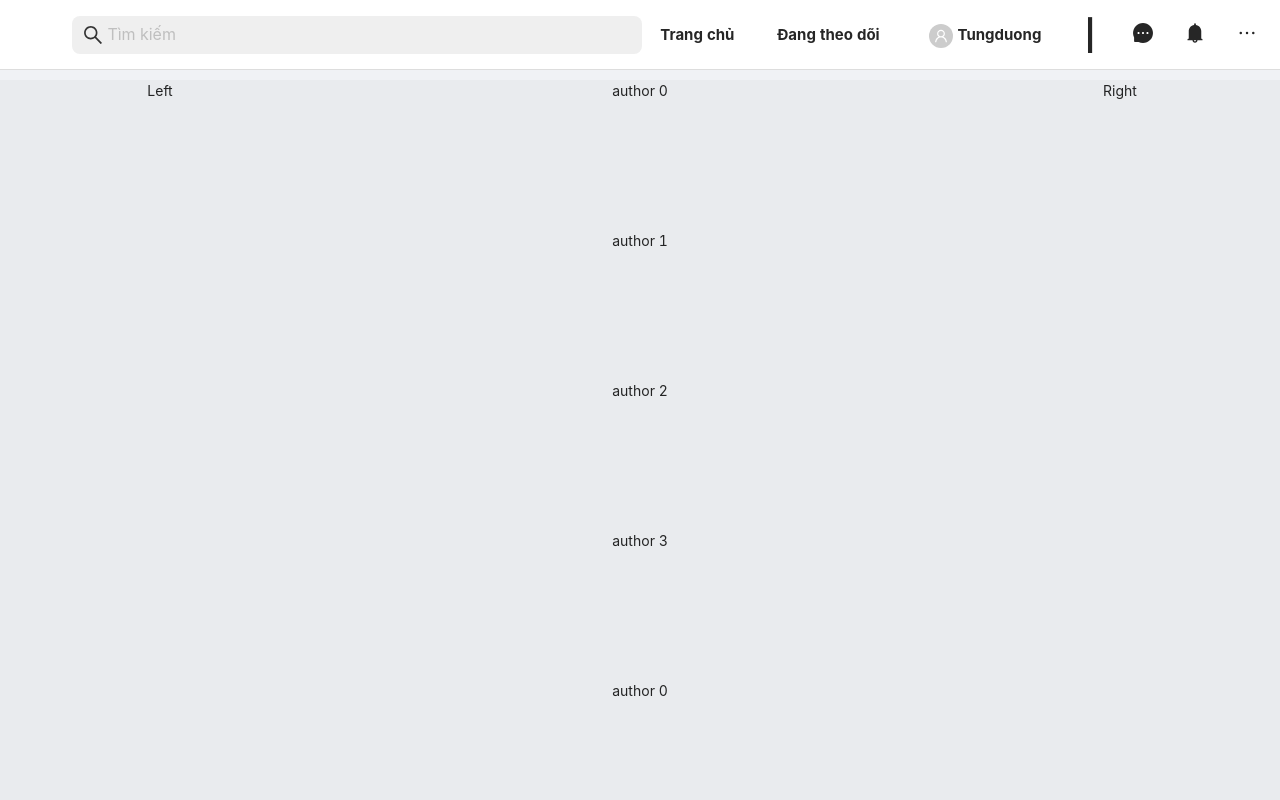
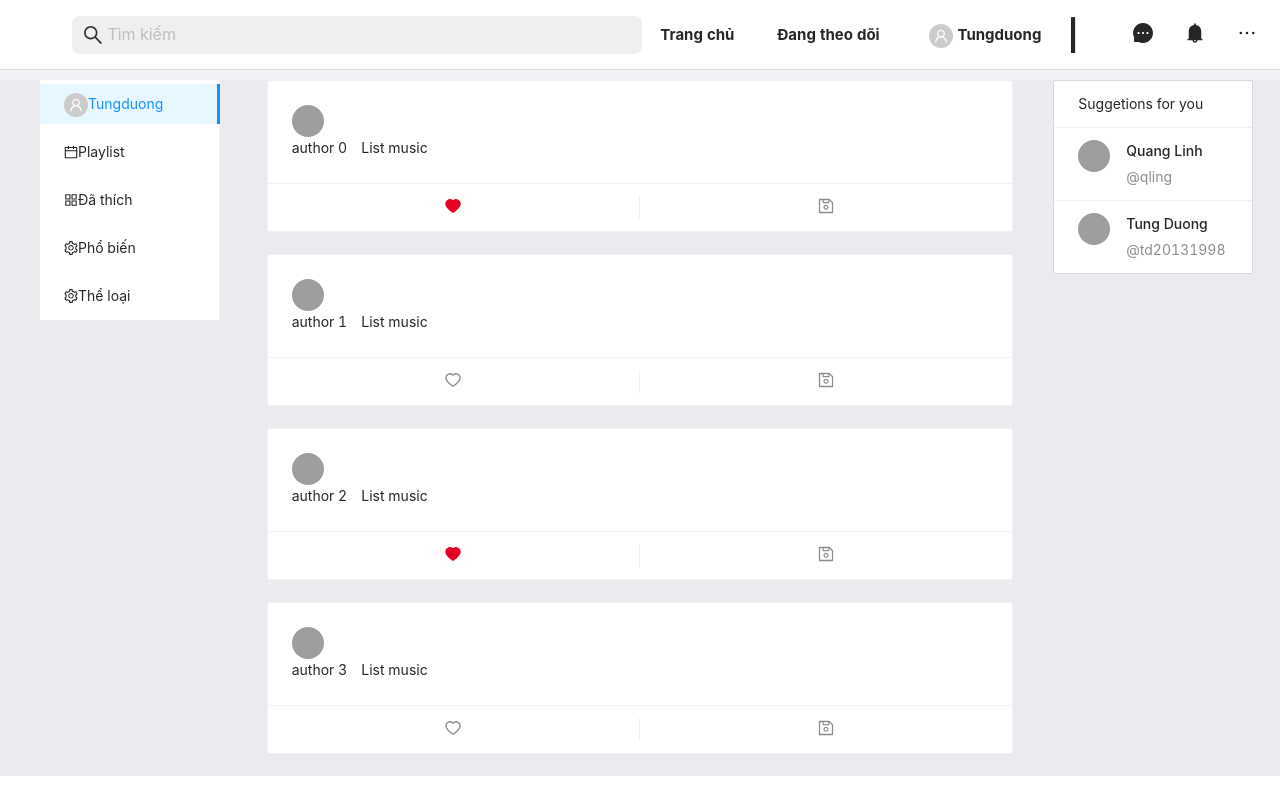
Before and after one commit to td20131998/social-music, a React (Create React App) app: page / in a window 1280 px wide. Shown: the top 800 px of the page. Built offline with nearby package versions, Linux system fonts and the light colour scheme; grey boxes are pictures that could not be loaded.

Commit message:
update leftsider, rightsider, content, response

```diff
--- a/src/App.css
+++ b/src/App.css
@@ -1,7 +1,7 @@
 @import '~antd/dist/antd.css';
 
 .App {
-  text-align: center;
+  text-align: left;
 }
 
 .App-logo {
--- a/src/RootLayout.css
+++ b/src/RootLayout.css
@@ -62,6 +62,7 @@
     width: 100%;
     border-radius: 999px;
     justify-content: center;
+    text-align: center;
     /* border: 2px solid black; */
 }
 
--- a/src/components/InfiniteScroll/index.js
+++ b/src/components/InfiniteScroll/index.js
@@ -24,12 +24,8 @@ class InfiniteScroll extends React.Component {
 
             if (error || isLoading || !hasMore) return
 
-            if (window.innerHeight + window.scrollY
-                == document.body.offsetHeight) {
-                    console.log('innerHeight: ', window.innerHeight)
-                    console.log('scrollTop: ', document.documentElement.scrollTop)
-                    console.log('offsetheight: ', document.documentElement.offsetHeight)
-                    console.log('bottom')
+            if (window.innerHeight + window.scrollY === document.body.offsetHeight) {
+                    console.log('loading more')
                     loadMore()
                 }
         }, 1000)
@@ -65,8 +61,6 @@ class InfiniteScroll extends React.Component {
 
     render() {
         let { data } = this.state
-        console.log(data)
-        console.log(this.props)
         return (
             <div>
                 {data.map(item => (
--- a/src/components/Post/index.js
+++ b/src/components/Post/index.js
@@ -6,6 +6,7 @@ import Comment from '../Comment'
 import request from '../../services/api/request'
 
 const { Meta } = Card
+
 let info = {
     author: 'Tungduong',
     avatarSrc: 'https://zos.alipayobjects.com/rmsportal/ODTLcjxAfvqbxHnVXCYX.png',
@@ -29,7 +30,7 @@ class Post extends React.Component {
         return (
             <div>
                 <Card
-                    style={{ width: '100%', height: '200px' }}
+                    style={{ width: '100%' }}
                     hoverable={true}
                     loading={false}
                     actions={[
@@ -38,13 +39,14 @@ class Post extends React.Component {
                             onClick={this.toggleLove()}
                         />,
                         <SaveOutlined key="save" />,
-                        <CommentOutlined key="comment" />,
-                        <ShareAltOutlined key="share" />
+                        // <CommentOutlined key="comment" />,
+                        // <ShareAltOutlined key="share" />
                     ]}
+                    // extra={<Avatar src="https://zos.alipayobjects.com/rmsportal/ODTLcjxAfvqbxHnVXCYX.png" />}
                 >
-                    <Meta
+                    {/* <Meta
                         style={{ height: '100px', textAlign: 'left' }}
-                        avatar={<Avatar src="https://zos.alipayobjects.com/rmsportal/ODTLcjxAfvqbxHnVXCYX.png" />}
+                        // avatar={}
                         alt={info.author}
                         title={info.author}
                         description={[
@@ -52,14 +54,24 @@ class Post extends React.Component {
                             <Avatar style={{ display: 'block' }} />
                         ]}
 
-                    />
+                    /> */}
+                    <div>
+                        <div style={{display: 'inline-block', width: '10%'}}>
+                            <Avatar src="https://zos.alipayobjects.com/rmsportal/ODTLcjxAfvqbxHnVXCYX.png" />
+                            <div>{info.author}</div>
+                        </div>
+                        <div style={{display: 'inline-block', width: '90%'}}>
+                            List music
+                        </div>
+                    </div>
                 </Card>
-                <div>
+                <br />
+                {/* <div> */}
                     {/* <Comment info={info}>
                         <Comment info={info}>
                         </Comment>
                     </Comment> */}
-                </div>
+                {/* </div> */}
             </div>
         )
     }
--- /dev/null
+++ b/src/scenes/Home/components/LeftSider/index.js
@@ -0,0 +1,46 @@
+import React from 'react'
+import { Menu, Avatar } from 'antd';
+import {
+    UserOutlined,
+    CalendarOutlined,
+    AppstoreOutlined,
+    SettingOutlined
+} from '@ant-design/icons';
+import './styles.css'
+
+const { Item } = Menu;
+
+const LeftSider = () => (
+    <Menu
+        className="left-sider"
+        defaultSelectedKeys={['1']}
+        mode="inline"
+    >
+        <Item key="1">
+            <Avatar size="small" icon={<UserOutlined />} />
+            Tungduong
+        </Item>
+
+        <Item key="2">
+            <CalendarOutlined />
+            Playlist
+        </Item>
+
+        <Item key="3">
+            <AppstoreOutlined />
+            Đã thích
+        </Item>
+
+        <Item>
+            <SettingOutlined />
+            Phổ biến
+        </Item>
+
+        <Item>
+            <SettingOutlined />
+            Thể loại
+        </Item>
+    </Menu>
+)
+
+export default LeftSider
--- /dev/null
+++ b/src/scenes/Home/components/LeftSider/styles.css
@@ -0,0 +1,35 @@
+.left-sider {
+    position: fixed;
+}
+
+@media only screen and (min-width: 768px) {
+    .left-sider {
+        width: 125px;
+        margin-left: 0;
+    }
+    .ant-menu-item {
+        padding-left: 6px !important;
+    }
+}
+
+@media only screen and (min-width: 992px) {
+   .left-sider {
+       width: 140px;
+       margin-left: 18px;
+   }
+
+   .ant-menu-item {
+       padding-left: 16px !important;
+   }
+}
+
+@media only screen and (min-width: 1200px) {
+    .left-sider {
+        width: 180px;
+        margin-left: 40px;
+    }
+
+    .ant-menu-item {
+        padding-left: 24px !important;
+    }
+}
--- /dev/null
+++ b/src/scenes/Home/components/RightSider/index.js
@@ -0,0 +1,49 @@
+import React from 'react'
+import { List, Avatar } from 'antd'
+import './styles.css'
+const { Item } = List
+const { Meta } = Item
+
+let listUser = [
+    {
+        fullname: 'Quang Linh',
+        id: 'qling',
+        imgSrc: 'https://scontent.fsgn2-3.fna.fbcdn.net/v/t1.0-9/22852997_833055203566631_7078745034003050229_n.jpg?_nc_cat=106&_nc_sid=09cbfe&_nc_ohc=0turUG7vTdcAX-5hp4_&_nc_ht=scontent.fsgn2-3.fna&oh=dd083f4d92e14d37904c925479abcd88&oe=5EC84796'
+    },
+    {
+        fullname: 'Tung Duong',
+        id: 'td20131998',
+        imgSrc: 'https://scontent.fsgn2-4.fna.fbcdn.net/v/t1.0-9/59477702_1187895581372193_6129036636266168320_o.jpg?_nc_cat=101&_nc_sid=09cbfe&_nc_ohc=UbaRZ-PuDeoAX-HoEGM&_nc_ht=scontent.fsgn2-4.fna&oh=a3430a2a6f2e943dfa3a1e030044fa4f&oe=5EC9E9E8'
+    }
+]
+class RightSider extends React.Component {
+    constructor(props) {
+        super(props)
+        this.state = {
+            listUser: listUser
+        }
+    }
+
+    render() {
+        return (
+            <List
+                bordered={true}
+                header="Suggetions for you"
+                className="right-sider"
+                itemLayout="horizontal"
+                dataSource={this.state.listUser}
+                renderItem={user => (
+                    <Item>
+                        <Meta
+                            avatar={<Avatar src={user.imgSrc} size="default" />}
+                            title={<a href="http://localhost:3000">{user.fullname}</a>}
+                            description={`@${user.id}`}
+                        />
+                    </Item>
+                )}
+            />
+        )
+    }
+}
+
+export default RightSider
--- /dev/null
+++ b/src/scenes/Home/components/RightSider/styles.css
@@ -0,0 +1,36 @@
+.right-sider {
+    position: fixed;
+    background-color: white;
+}
+
+@media only screen and (min-width: 768px) {
+    .right-sider {
+        width: 170px;
+        margin-left: 0;
+    }
+    .ant-list-item {
+        padding-left: 6px !important;
+    }
+}
+
+@media only screen and (min-width: 992px) {
+   .right-sider {
+       width: 200px;
+       margin-right: 18px;
+   }
+
+   .ant-list-item {
+       padding-left: 16px !important;
+   }
+}
+
+@media only screen and (min-width: 1200px) {
+    .right-sider {
+        width: 200px;
+        margin-left: 40px;
+    }
+
+    .ant-list-item {
+        padding-left: 24px !important;
+    }
+}
--- a/src/scenes/Home/index.js
+++ b/src/scenes/Home/index.js
@@ -4,6 +4,8 @@ import './styles.css'
 import Post from '../../components/Post'
 import request from '../../services/api/request'
 import InfiniteScroll from '../../components/InfiniteScroll'
+import LeftSider from './components/LeftSider'
+import RightSider from './components/RightSider'
 
 const { Sider, Content } = Layout
 
@@ -37,11 +39,12 @@ const posts = [
         comments: []
     }
 ]
+
 class Home extends React.Component {
     constructor(props) {
         super(props)
         this.state = {
-            posts: [],
+            posts: posts,
             index: 0
         }
         this.loadPost = this.loadPost.bind(this)
@@ -76,12 +79,18 @@ class Home extends React.Component {
         return (
             <div className="home">
                 <Row>
-                    <Col xs={0} md={4} lg={6}>Left</Col>
-                    <Col xs={24} md={16} lg={12} className="home-content">
-                        <InfiniteScroll loadData={this.loadPost} component={Post} />
-                        {/* {this.state.posts.map(post => (<Post key={post.id} info={post} />))} */}
+                    <Col xs={0} md={4} lg={4} xl={5} className="home-left">
+                        <LeftSider />
                     </Col>
-                    <Col xs={0} md={4} lg={6} className="home-right">Right</Col>
+
+                    <Col xs={24} md={15} lg={15} xl={14} className="home-content">
+                        {/* <InfiniteScroll loadData={this.loadPost} component={Post} /> */}
+                        {this.state.posts.map(post => (<Post key={post.id} info={post} />))}
+                    </Col>
+
+                    <Col xs={0} md={5} lg={5} xl={5} className="home-right">
+                        <RightSider />
+                    </Col>
                 </Row>
             </div>
         )
--- a/src/scenes/Home/styles.css
+++ b/src/scenes/Home/styles.css
@@ -5,4 +5,9 @@
 } */
 .home {
     background-color: #E9EBEE;
+    position: relative;
 }
+
+.home-left {
+    position: relative;
+}
```
Also changed, not shown: src/components/Avatar/index.js (added, +20 -0 lines).
